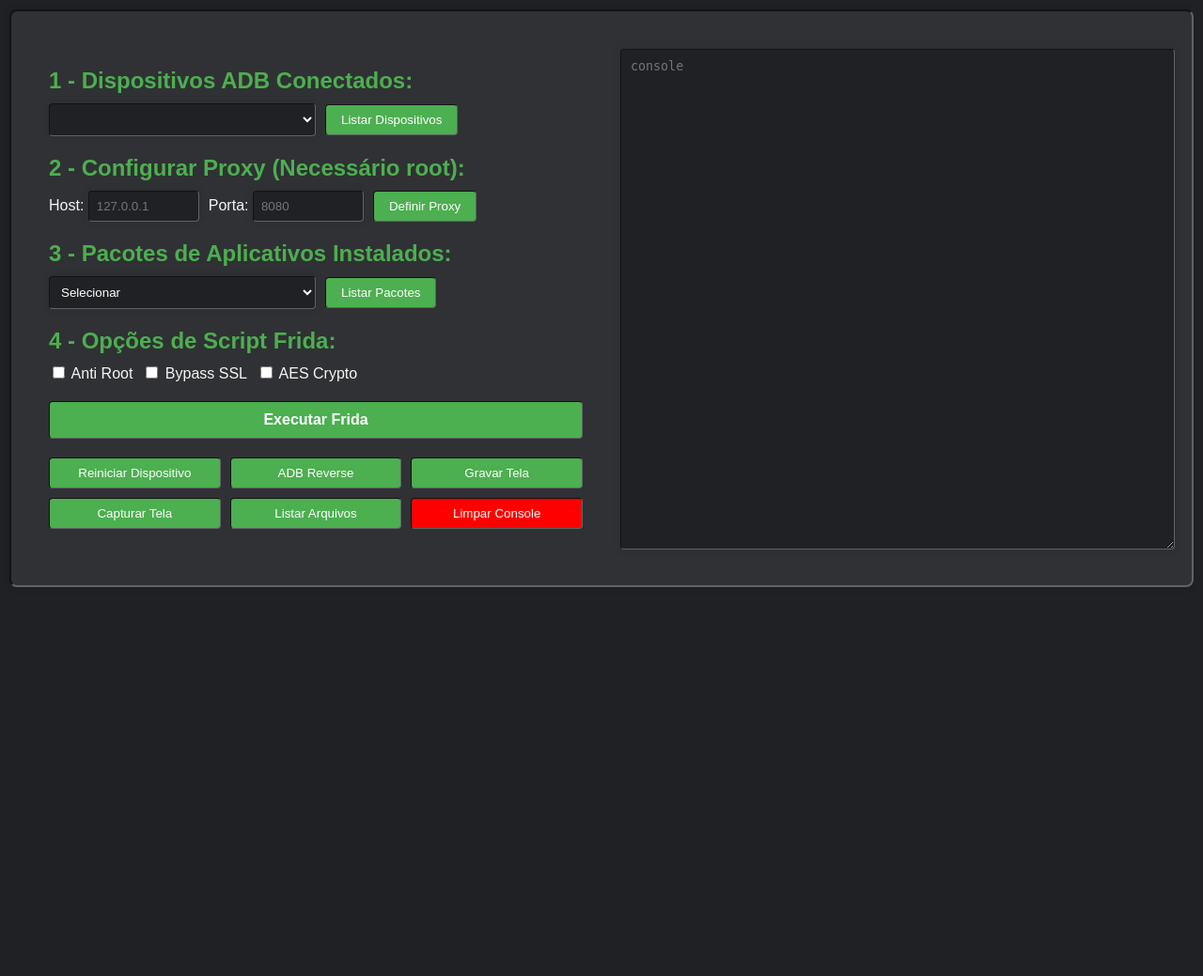
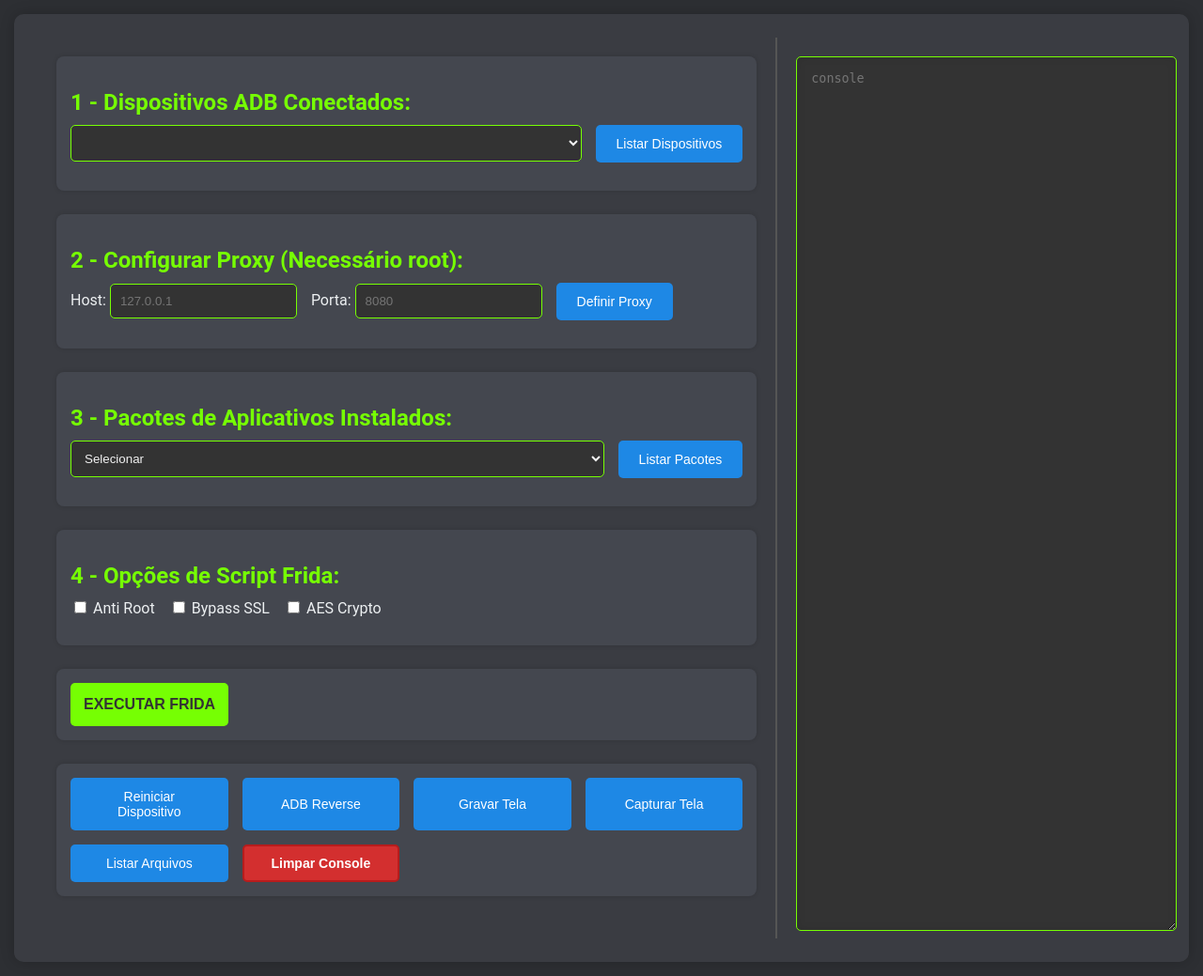
Before and after one commit to lucascdsm/web-fr1da, a Flask app: page / in a window 1280 px wide. Shown: the whole page at 94% size. Before the commit the page ends 625 px from the top, so only its background shows below. Run offline with Flask 3, Linux system fonts and the light colour scheme; lists and menus that the app fills with data are empty; some libraries are stand-ins or nearby versions.

Commit message:
Update styles.css
melhorias no designer

```diff
--- a/static/css/styles.css
+++ b/static/css/styles.css
@@ -1,20 +1,19 @@
 body {
-    font-family: sans-serif;
-    background-color: rgb(32, 33, 36);
-    color: whitesmoke;
-    margin: 3px;
-    padding: 7px;
+    font-family: 'Roboto', sans-serif;
+    background-color: #2D2F33;
+    color: #ECEFF1;
+    margin: 5px;
+    padding: 10px;
 }
 
 .container {
     display: flex;
-    max-width: 100%;
+    flex-wrap: wrap;
     margin: 0 auto;
-    padding: 20px;
-    border: 2px inset rgb(95, 99, 104);
-    background-color: rgb(48, 49, 52);
-    box-shadow: 0 0 10px rgba(0, 0, 0, 0.1);
-    border-radius: 8px;
+    padding: 25px;
+    background-color: #3A3C42;
+    box-shadow: 0 0 15px rgba(0, 0, 0, 0.2);
+    border-radius: 10px;
 }
 
 .main-content, .side-content {
@@ -22,91 +21,107 @@ body {
 }
 
 .main-content {
-    flex: 1;
+    flex: 2;
+    min-width: 350px;
 }
 
 .side-content {
     flex: 1;
+    min-width: 300px;
+    border-left: 2px solid #555;
 }
 
 h2 {
     margin-bottom: 10px;
-    color: #4CAF50;
+    color: #76FF03;
 }
 
 .section {
-    margin-bottom: 20px;
+    margin-bottom: 25px;
+    padding: 15px;
+    background-color: #44474F;
+    border-radius: 8px;
+    box-shadow: 0 0 5px rgba(0, 0, 0, 0.15);
 }
 
 .input-group,
 .checkbox-group {
     display: flex;
     align-items: center;
-    gap: 10px;
-    margin-bottom: 10px;
+    gap: 15px;
+    margin-bottom: 15px;
 }
 
 input[type="text"],
 select,
 option {
-    width: 50%;
-    padding: 8px;
-    border-radius: 4px;
-    box-shadow: 0 0 10px rgba(0, 0, 0, 0.1);
-    background-color: rgb(32, 33, 36);
-    color: #fff;
-    border: 1px inset rgb(95, 99, 104);
-}
-
-#proxy_host,
-#proxy_port {
-    width: 100px;
+    flex-grow: 1;
+    padding: 10px;
+    border-radius: 5px;
+    border: 1px solid #76FF03;
+    background-color: #333;
+    color: #F1F1F1;
 }
 
 button {
-    padding: 8px 16px;
-    border: 1px inset rgb(95, 99, 104);
-    border-radius: 4px;
-    background-color: #4CAF50;
-    color: #fff;
+    padding: 10px 20px;
+    border: 2px solid transparent;
+    border-radius: 5px;
+    background-color: #1E88E5;
+    color: #FFF;
     cursor: pointer;
-    transition: background-color 0.3s ease;
+    transition: background-color 0.3s ease, box-shadow 0.3s ease;
+    display: flex;
+    align-items: center;
+    justify-content: center;
+    font-size: 14px;
 }
 
 button:hover {
-    background-color: #45a049;
+    background-color: #1565C0;
+    box-shadow: 0 0 10px #1565C0;
 }
 
 textarea {
-    padding: 10px;
+    padding: 15px;
     width: 100%;
     height: calc(100% - 20px);
-    border-radius: 4px;
+    border-radius: 5px;
     resize: vertical;
-    color: rgb(165, 195, 91);
-    background-color: rgb(32, 33, 36);
-    border: 1px inset rgb(95, 99, 104);
-    box-shadow: 0 0 10px rgba(0, 0, 0, 0.1);
+    color: #C5E1A5;
+    background-color: #333;
+    border: 1px solid #76FF03;
+    box-shadow: inset 0 0 10px rgba(0, 0, 0, 0.1);
 }
 
 textarea:focus,
 input:focus,
 select:focus {
-    outline: none;
+    outline: 2px solid #76FF03;
 }
 
 .btn-executar {
-    width: 100%;
-    padding: 10px;
+    background-color: #76FF03;
+    color: #333;
+    font-weight: bold;
+    padding: 12px;
     font-size: 16px;
+    text-transform: uppercase;
 }
 
 .clearText {
-    background-color: red;
+    background-color: #D32F2F;
+    border: 2px solid #B71C1C;
+    font-weight: bold;
+    color: #FFF;
+}
+
+.clearText:hover {
+    background-color: #B71C1C;
 }
 
 #button-grid {
     display: grid;
     grid-template-columns: repeat(auto-fit, minmax(150px, 1fr));
-    gap: 10px;
+    gap: 15px;
 }
```
